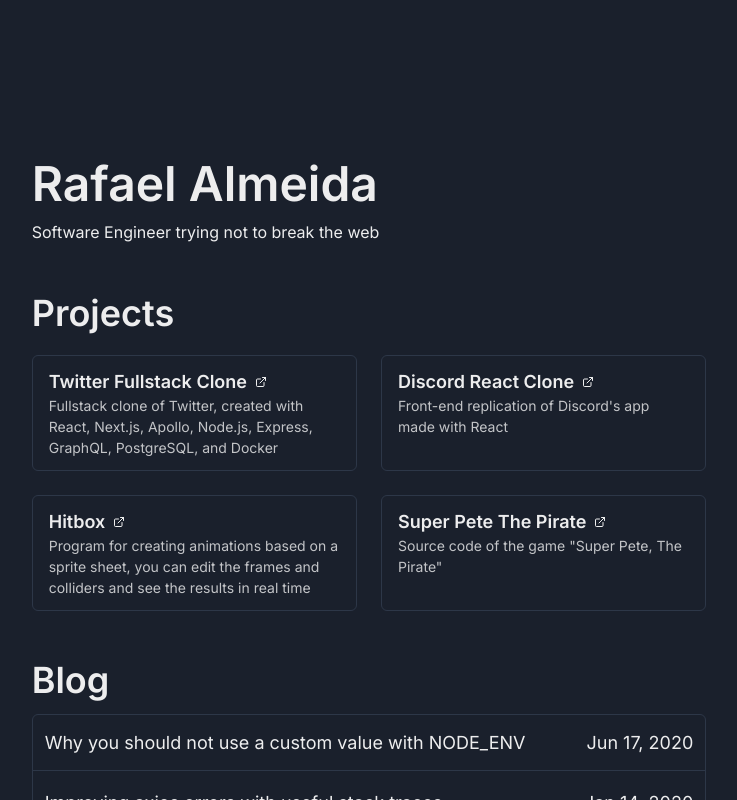
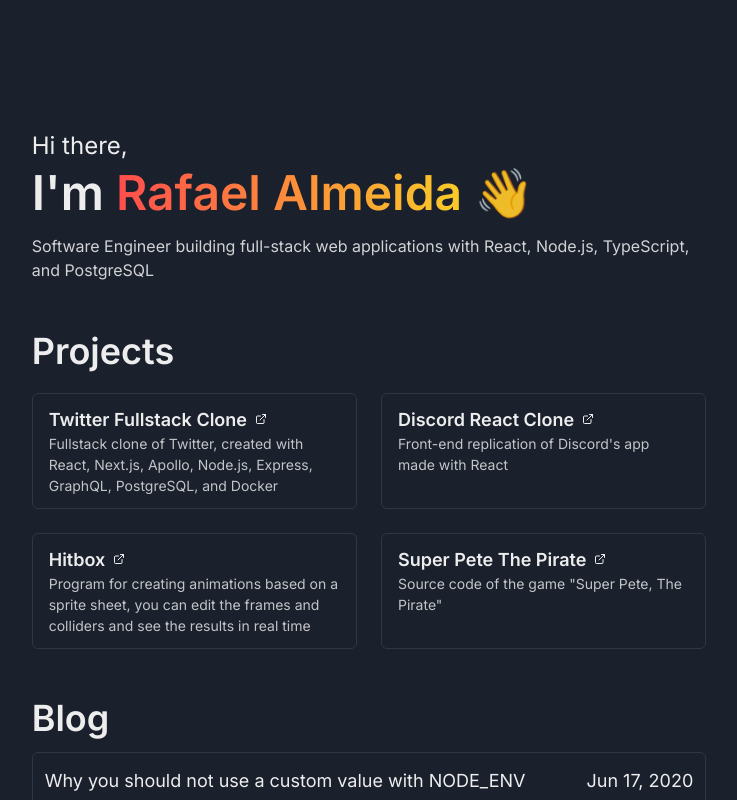
Before and after one commit to rafaelalmeidatk/rafaelalmeidatk.com, a Next.js app: page / in a window 1280 px wide. Shown: the top 800 px of the page, without its empty margins (271-1008 px from the left). Built offline with nearby package versions, Linux system fonts and the light colour scheme.

Commit message:
Update header text

```diff
--- a/src/pages/index.tsx
+++ b/src/pages/index.tsx
@@ -54,12 +54,23 @@
 
 const Home = ({ posts }: HomeProps) => {
   return (
-    <Container marginY={[14, 40]} maxW="70ch">
+    <Container marginY={[14, 32]} maxW="70ch">
       <header>
-        <Heading as="h1" size="2xl">
-          Rafael Almeida
+        <Text fontSize="2xl">Hi there,</Text>
+        <Heading as="h1" fontSize="5xl">
+          I'm{' '}
+          <chakra.span
+            bg="linear-gradient(90deg,#ff4d4d,#f9cb28)"
+            bgClip="text"
+          >
+            Rafael Almeida
+          </chakra.span>{' '}
+          👋
         </Heading>
-        <Text mt={3}>Software Engineer trying not to break the web</Text>
+        <Text mt={3} color="whiteAlpha.800">
+          Software Engineer building full-stack web applications with React,
+          Node.js, TypeScript, and PostgreSQL
+        </Text>
 
         <Heading mt={12}>Projects</Heading>
 
```
